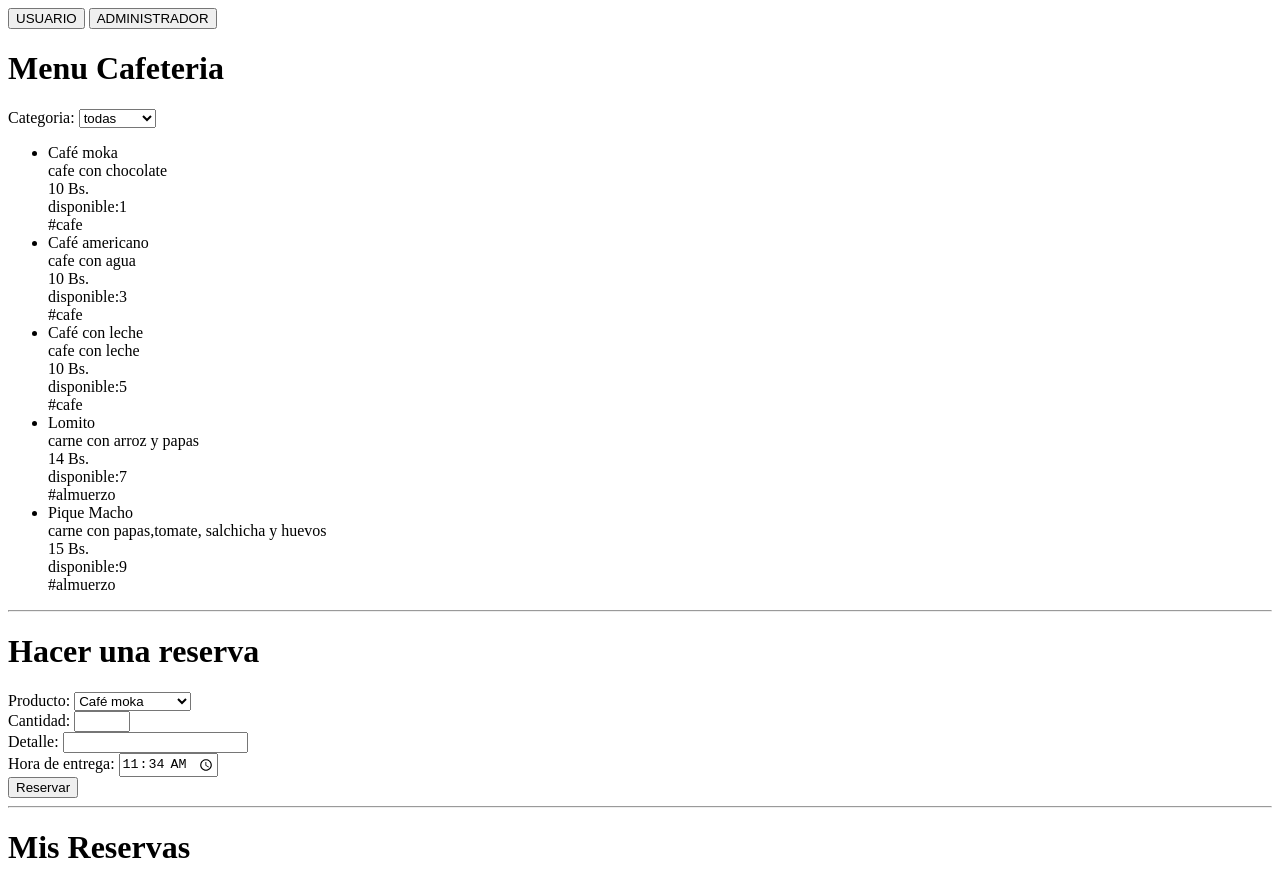
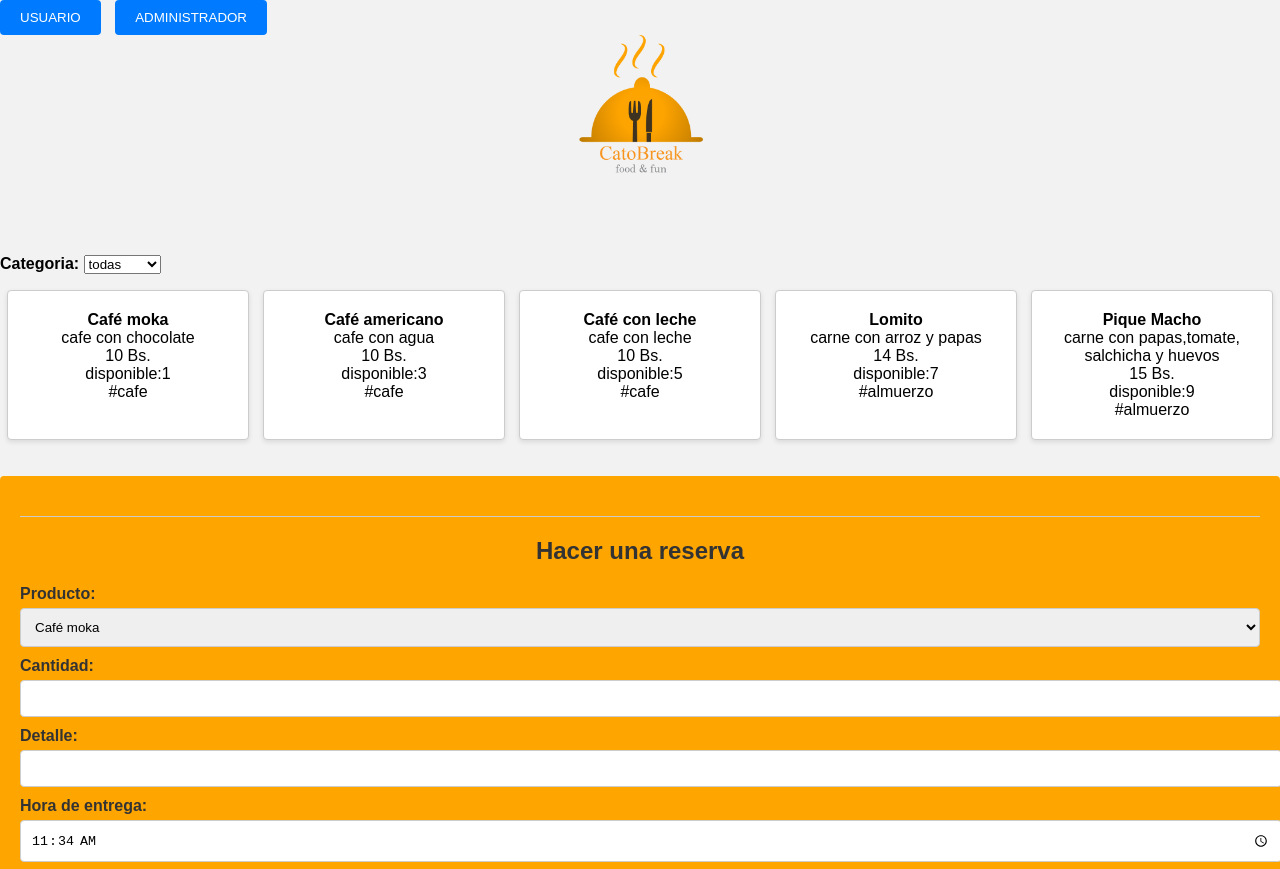
Before and after one commit to youngwoanglee13/cafeteriaUCB, a website built with Parcel: page index.html in a window 1280 px wide. Shown: the top 869 px of the page. Built offline with nearby package versions, Linux system fonts and the light colour scheme.

Commit message:
IMPLEMENTACION CSS

```diff
--- a/index.html
+++ b/index.html
@@ -5,12 +5,16 @@
     <meta http-equiv="X-UA-Compatible" content="IE=edge" />
     <meta name="viewport" content="width=device-width, initial-scale=1.0" />
     <title>Cafeteria UCB</title>
+    <link rel="stylesheet" href="styles.css">
   </head>
 
   <body>
     <button id="botonUsuario">USUARIO</button>
     <button id="botonAdministrador">ADMINISTRADOR</button>
-    <h1>Menu Cafeteria</h1>
+    <div class="centered-image">
+      <img src="Imagen/logo.png" alt="Logo de CatoBreak" />
+    </div>
+
     <label for="idcategoria">Categoria:</label>
     <select id="idcategoria" name="categorias">
       <option value="todas">todas</option>
@@ -92,13 +96,13 @@
         <button type="submitProduct">Agregar</button>
       </form>
 
-      <h1>Editar un producto:</h1>
+      <h1 id="edi1">Editar un producto</h1>
       <label for="select-edit">Selecciona un producto para editar:</label>
       <select id="select-edit"></select>
       <button id="botonEditarProducto" onclick="editarProductoHtml()">Editar Producto</button>
       <br /><br />
 
-      <h1>Eliminar un producto:</h1>
+      <h1 id="eli1">Eliminar un producto</h1>
       <label for="select-delete">Selecciona un producto para eliminar:</label>
       <select id="select-delete"></select>
       <button id="botonEliminarProducto" onclick="eliminarProductoHtml()">Eliminar Producto</button>
--- a/src/presenter.js
+++ b/src/presenter.js
@@ -23,7 +23,7 @@ function actualizarMenu(categoria) {
   lista.innerHTML = "";
   for (let i = 0; i < listaProductos.length; i++) {
     const li = document.createElement("li"); li.className = "producto"; li.id = listaProductos[i].id;
-    const nombre = document.createElement("div"); nombre.textContent = listaProductos[i].nombre;
+    const nombre = document.createElement("strong"); nombre.textContent = listaProductos[i].nombre;
     const descripcion = document.createElement("div"); descripcion.textContent = listaProductos[i].descripcion;
     const precio = document.createElement("div"); precio.textContent = listaProductos[i].precio + " Bs.";
     const reservable = document.createElement("div"); reservable.textContent = "disponible:" + listaProductos[i].reservable;
--- /dev/null
+++ b/styles.css
@@ -0,0 +1,174 @@
+/* Estilos generales */
+body {
+    font-family: Arial, sans-serif;
+    margin: 0;
+    padding: 0;
+    background-color: #f2f2f2;
+  }
+
+  h1 {
+    font-size: 24px;
+    color: #333;
+    margin-bottom: 20px;
+    text-align: center;
+  }
+
+  label {
+    font-weight: bold;
+  }
+
+  button {
+    padding: 10px 20px;
+    border: none;
+    border-radius: 4px;
+    background-color: #007bff;
+    color: #fff;
+    cursor: pointer;
+    margin-right: 10px;
+    transition: background-color 0.3s ease;
+  }
+
+  button:hover {
+    background-color: #0056b3;
+
+  }
+
+  hr {
+    border: none;
+    border-top: 1px solid #ccc;
+    margin: 20px 0;
+  }
+
+  /* Estilos de la barra de navegación */
+  .navbar {
+    background-color: #e9ecef;
+    padding: 10px 20px;
+  }
+
+  .navbar-brand {
+    font-weight: bold;
+  }
+
+  .nav-link {
+    color: #007bff;
+    text-decoration: none;
+    margin-right: 10px;
+    transition: color 0.3s ease;
+
+  }
+
+  .nav-link:hover {
+    color: #0056b3;
+    text-decoration: underline;
+  }
+
+  /* Estilos del formulario */
+  form {
+    margin-bottom: 20px;
+  }
+
+  form label {
+    display: block;
+    margin-bottom: 5px;
+    color: #333;
+  }
+
+  form input,
+  form select {
+    width: 100%;
+    padding: 10px;
+    border: 1px solid #ccc;
+    border-radius: 4px;
+    margin-bottom: 10px;
+  }
+
+  form button[type="submit"] {
+    background-color: #20c997;
+    color: #fff;
+  }
+
+  /* Estilos de la lista */
+  ul {
+    list-style-type: none;
+    padding: 0;
+    display: flex;
+    justify-content: space-around;
+    flex-wrap: wrap;
+  }
+
+  ul li {
+    width: 200px;
+    border: 1px solid #ccc;
+    border-radius: 4px;
+    padding: 20px;
+    margin-bottom: 20px;
+    text-align: center;
+    background-color: #fff;
+    box-shadow: 0 2px 5px rgba(0, 0, 0, 0.1);
+    transition: transform 0.3s ease;
+  }
+
+  ul li:hover {
+    transform: translateY(-5px);
+    box-shadow: 0 4px 10px rgba(0, 0, 0, 0.2);
+  }
+
+  ul li h2 {
+    font-weight: bold;
+    color: #333;
+    margin-bottom: 10px;
+  }
+
+  /* Estilos de la sección de usuario */
+  .usuariocafe {
+    display: block !important;
+    background-color: #FFA500;
+    padding: 20px;
+    border-radius: 4px;
+  }
+
+  .usuariocafe button {
+    background-color: #ff6f00;
+  }
+
+  .usuariocafe input[type="submit"] {
+    background-color: #ff6f00;
+  }
+
+  /* Estilos de la sección de administrador */
+  .admincafe {
+    display: none;
+    background-color: #ffc107;
+    padding: 20px;
+    border-radius: 4px;
+  }
+
+  .admincafe button {
+    background-color: #007bff;
+  }
+
+  .admincafe input[type="submit"] {
+    background-color: #FF8C00;
+  }
+
+  /* Estilos para la imagen */
+  .centered-image {
+    display: flex;
+    justify-content: center;
+    align-items: center;
+    height: 200px; /* Ajusta la altura deseada */
+    margin-bottom: 20px;
+  }
+
+  .centered-image img {
+    max-width: 100%;
+    max-height: 100%;
+  }
+
+  #eli1 {
+    text-align: left;
+}
+
+  #edi1 {
+    text-align: left;
+  }
```
Also changed, not shown: Imagen/logo.png (added).
